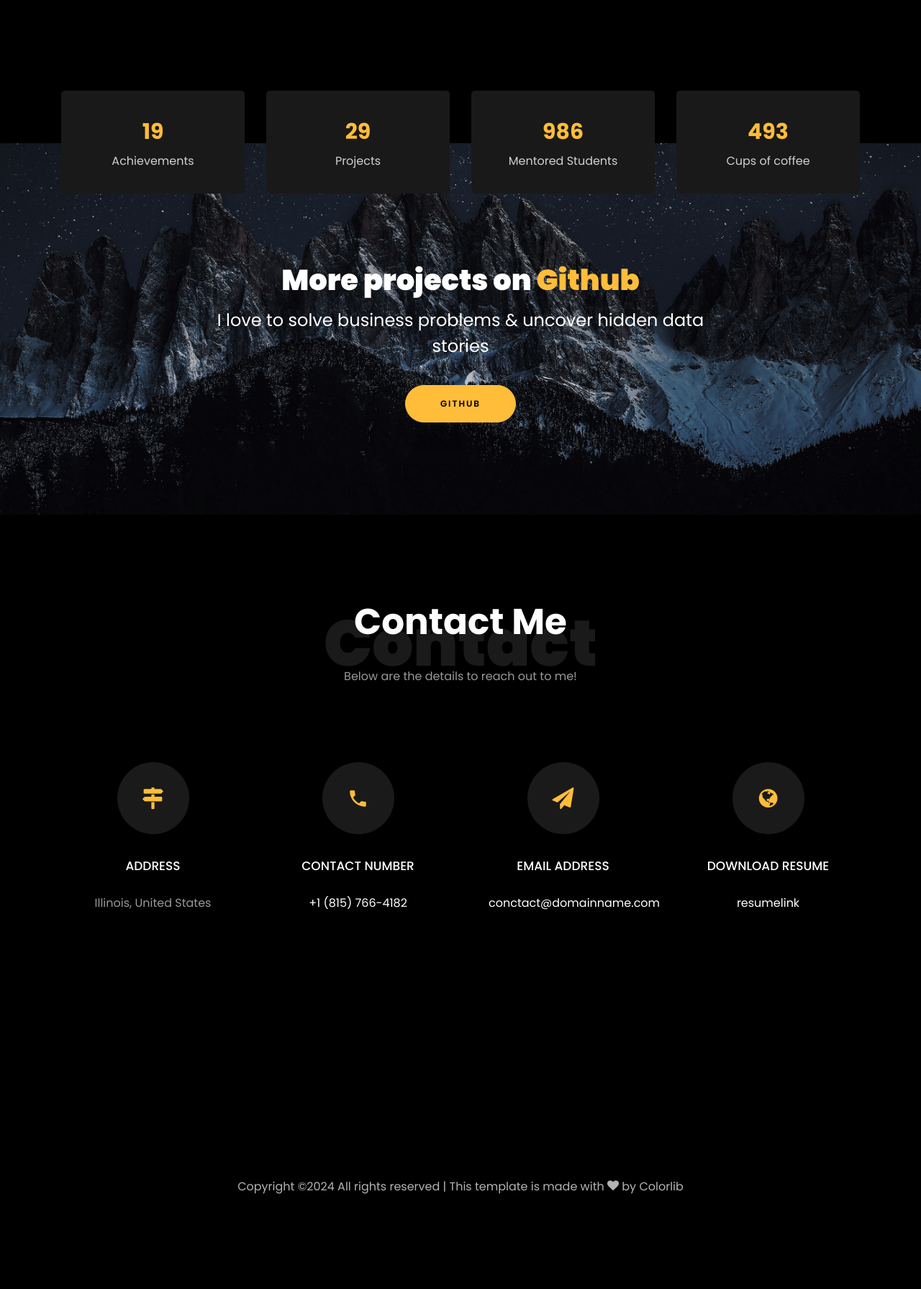
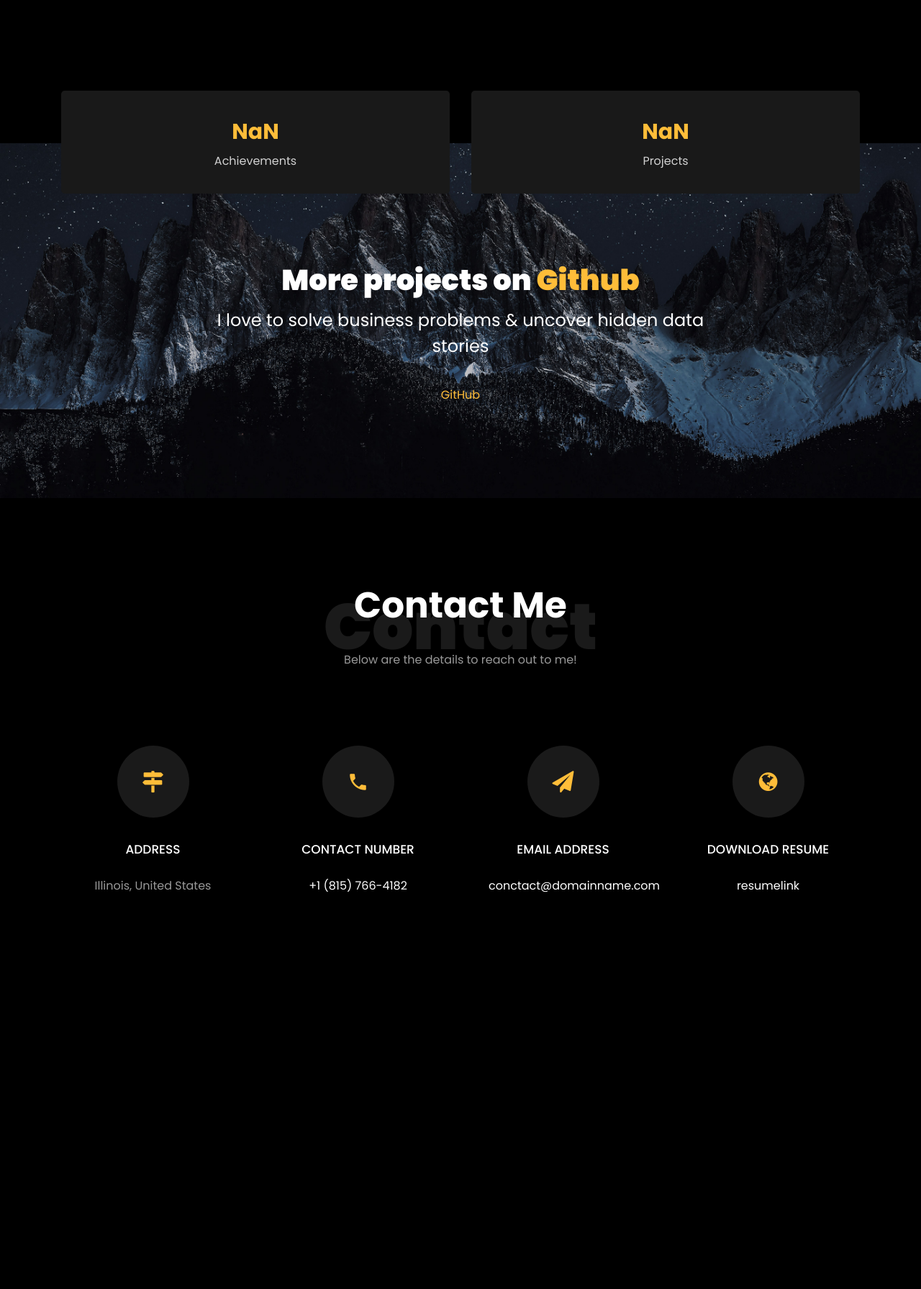
Before and after one commit to mani99sai12l/manisailakshmi.io, a plain HTML site: page index.html in a window 1280 px wide. Shown: the part 5800-7591 px from the top of the page at 72% size. After the commit the page ends 7134 px from the top, so only its background shows below. Drawn offline with Linux system fonts and the light colour scheme; files whose address does not match are found by name.

Commit message:
Update index.html

```diff
--- a/index.html
+++ b/index.html
@@ -523,7 +523,7 @@
           <div class="col-md d-flex justify-content-center counter-wrap ftco-animate">
             <div class="block-18">
               <div class="text">
-                <strong class="number" data-number="20">0</strong>
+                <strong class="number" data-number="5+">0</strong>
                 <span>Achievements</span>
               </div>
             </div>
@@ -531,24 +531,8 @@
           <div class="col-md d-flex justify-content-center counter-wrap ftco-animate">
             <div class="block-18">
               <div class="text">
-                <strong class="number" data-number="30">0</strong>
+                <strong class="number" data-number="10+">0</strong>
                 <span>Projects</span>
-              </div>
-            </div>
-          </div>
-          <div class="col-md d-flex justify-content-center counter-wrap ftco-animate">
-            <div class="block-18">
-              <div class="text">
-                <strong class="number" data-number="1000">0</strong>
-                <span>Mentored Students</span>
-              </div>
-            </div>
-          </div>
-          <div class="col-md d-flex justify-content-center counter-wrap ftco-animate">
-            <div class="block-18">
-              <div class="text">
-                <strong class="number" data-number="500">0</strong>
-                <span>Cups of coffee</span>
               </div>
             </div>
           </div>
@@ -562,7 +546,7 @@
 						<h2>More projects on<span> Github  </span> </h2>
 						<div class="heading"> <h4> I love to solve business problems &amp; uncover hidden data stories </h4>
 						<br>
-						<p><a href="https://github.com/rishabhnmishra" class="btn btn-primary py-3 px-5">GitHub</a></p>
+						<p><a href="https://github.com/mani99sai12l">GitHub</a></p>
 						</div>
 					</div>
 				</div>
@@ -620,38 +604,11 @@
 	          </div>
           </div>
 
-		  <div class="container">
-			<br>
-			<br>
-			<div class="row justify-content-center">
-				<div class="col-md-7 ftco-animate text-center">
-				</div>
-			</div>
-				<br>
-					<ul class="ftco-footer-social list-unstyled d-flex justify-content-center align-items-center mb-0">
-					  <li class="ftco-animate normal-txt">Find me on  </li>
-					  <li class="ftco-animate"><a href="https://www.linkedin.com/in/mani-sai-lakshmi-karasani-2485991b3/"><span class="icon-linkedin"></span></a></li>
-					</ul>
-				<br>
-		   </div>
    </div>
  </section>
 
 
 
-
-    <footer class="ftco-footer ftco-section">
-		<div class="container">
-		  <div class="row">
-			<div class="col-md-12 text-center">
-
-			  <p><!-- Link back to Colorlib can't be removed. Template is licensed under CC BY 3.0. -->
-	Copyright &copy;<script>document.write(new Date().getFullYear());</script> All rights reserved | This template is made with <i class="icon-heart color-danger" aria-hidden="true"></i> by <a href="https://colorlib.com" target="_blank">Colorlib</a>
-	<!-- Link back to Colorlib can't be removed. Template is licensed under CC BY 3.0. --></p>
-			</div>
-		  </div>
-		</div>
-	  </footer>
 
 
   <!-- loader -->
```
